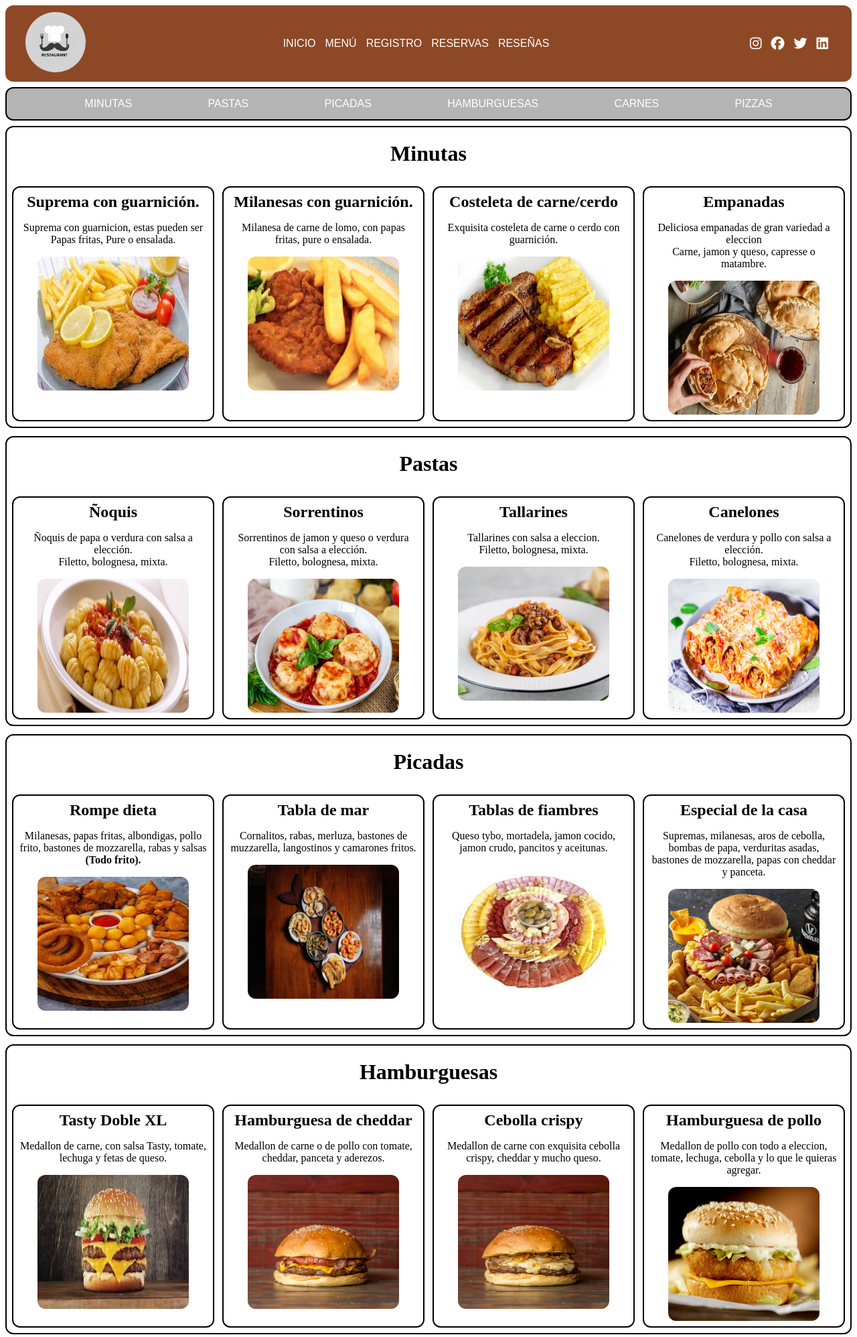
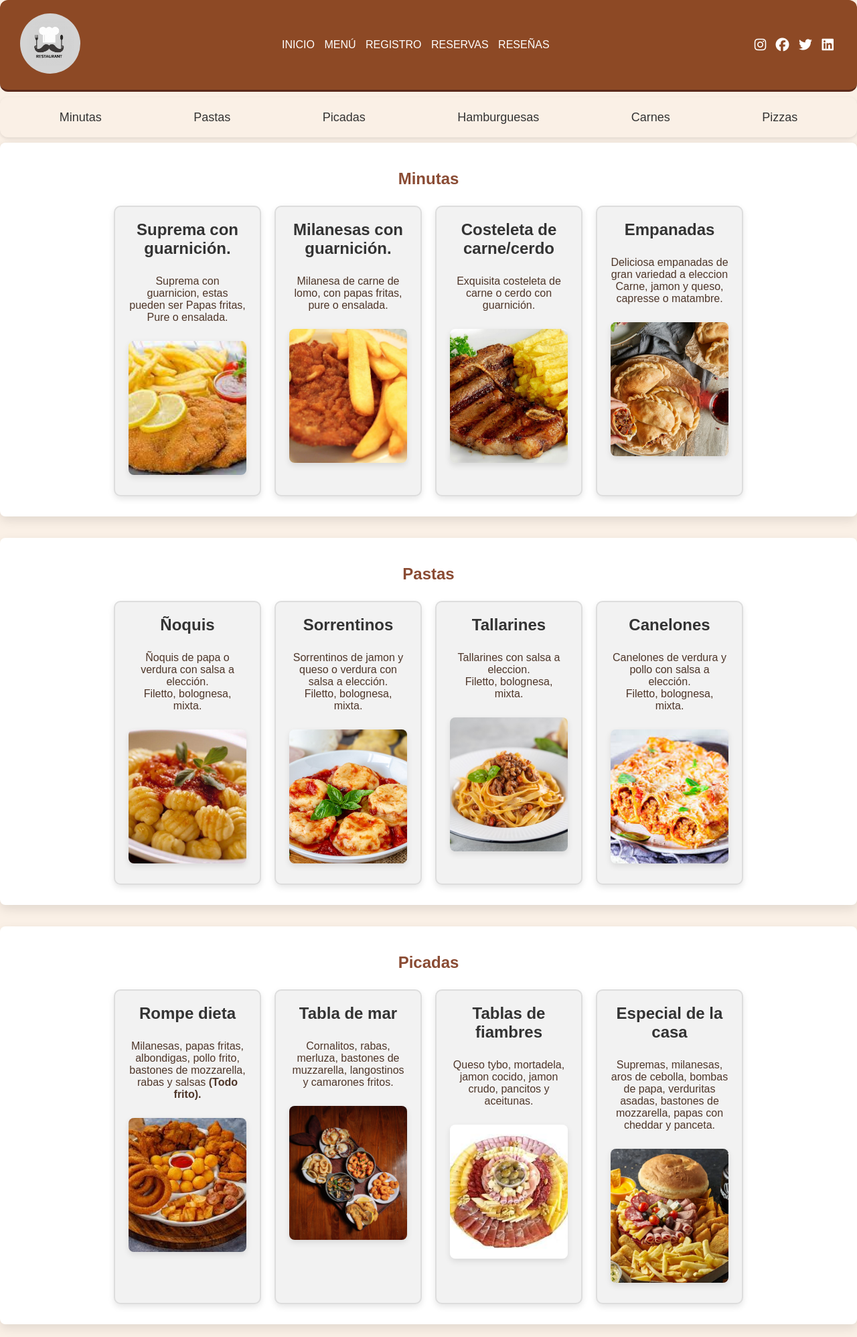
Before and after one commit to manuceballos3/Proyecto-FinalProg-II-Manuel-Ceballos-Joaquin-Garcia-de-la-Vega-Milagro-Lardone, a Flask app: page /menu in a window 1280 px wide. Shown: the top 1996 px of the page at 67% size. Run offline with Flask 3, Linux system fonts and the light colour scheme; some libraries are stand-ins or nearby versions.

Commit message:
update
ajuste de css

```diff
--- a/static/styles/style.css
+++ b/static/styles/style.css
@@ -4,16 +4,41 @@
 
 }
 
+body {
+    font-family: 'Arial', sans-serif;
+    background-color: #faf0e6;
+    color: #4e3629;
+    margin: 0;
+    padding: 0;
+}
+
+h1, h2 {
+    font-family: 'Arial', sans-serif;
+    color: #333;
+}
+
+h1 {
+    margin-top: 20px;
+    font-size: 24px;
+}
+
+h2 {
+    font-size: 18px;
+}
+
 /* section */
-#header{
+#header {
     background-color: #8d4925;
     height: auto;
     width: 100%;
     display: flex;
     justify-content: space-between;
     align-items: center;
-    padding: 10px 30px;
+    padding: 20px 30px;
+    border-bottom: 3px solid #5a2a1c;
 }
+
+
 
 /* SLIDESHOW */
 
@@ -82,58 +107,138 @@
     display: flex;
     gap: 12px;
     flex-direction: column;
+    box-shadow: 0 4px 12px rgba(0, 0, 0, 0.1);
+    border-radius: 12px;
 }
 
 .tarjeta-comidas{
-    border: solid 2px;
+    border: none;
+    border-radius: 8px;
+    background-color: #ffffff;
+    box-shadow: 0 6px 15px rgba(0, 0, 0, 0.1);
+    margin-bottom: 20px;
     display: flex;
     flex-direction: column;
     overflow: hidden;
+    padding: 20px;
+    transition: box-shadow 0.3s ease;
 }
 
 .tarjeta-comidas h1{
     text-align: center;
+    font-size: 24px;
+    color: #8a4b33;
+    margin-bottom: 16px;
+}
+
+
+.opcion_comida img {
+    width: 100%;
+    height: 200px;
+    object-fit: cover;
+    border-radius: 8px;
+    display: block;
+    margin-bottom: 10px;
+    box-shadow: 0 4px 10px rgba(0, 0, 0, 0.1);
 }
 
 .container_opcion_comida{
     display: flex;
-    gap: 12px;
-    padding: 8px;
+    flex-wrap: wrap;
+    gap: 20px;
+    padding: 10px;
+    justify-content: center;
 }
 
 .opcion_comida{
-    border: solid 2px;
+    border: solid 2px #ddd;
+    border-radius: 10px;
+    padding: 20px;
     height: auto;
-    width: 450px;
+    width: 220px;
     text-align: center;
     display: flex;
     align-items: center;
     flex-direction: column;
-    padding: 8px;
-    transition: all 0.3s;
+    transition: all 0.3s ease;
+    border-color: 0.3 ease;
+    gap: 10px;
+    background-color: #f2f2f2;
+    box-shadow: 0 4px 10px rgba(0, 0, 0, 0.1);
 }
 
 .opcion_comida:hover{
-    border: solid 2px orange;
+    border-color: #c57d56;
     cursor: pointer;
+    transform: translateY('5px');
+    box-shadow: 0 8px 20px rgba(0, 0, 0, 0.2);
 }
 
-img{
-    width: 80%;
-    height: 200px;
+
+@media (max-width: 768px) {
+    .opcion_comida {
+        width: 100%;
+    }
+
+    #filtro {
+        flex-direction: column;
+    }
 }
 
+
 #filtro{
-    height: 50px;
-    width: 1fr;
-    background-color: rgb(180, 180, 180);
-    padding: 8px;
+    height: 60px;
+    width: 100%;
+    /* background-color: #c57d56; */
+    padding: 10px 20px;
     margin: 8px 0px;
     display: flex;
-    justify-content: space-evenly;
+    justify-content: space-around;
     align-items: center;
-    border: solid 2px black;
+    border: none;
+    box-shadow: 0 2px 5px rgba(0, 0, 0, 0.1);
 }
+
+#filtro a {
+    font-size: 18px;
+    color: #333;
+    text-decoration: none;
+    padding: 10px 15px;
+    border-radius: 4px;
+    transition: background-color 0.3s;
+    transform: 0.3s;
+}
+
+#filtro a:hover {
+    background-color: #d67a34;
+    color: #fff;
+    transform: scale(1.1);
+}
+
+
+@media (max-width: 768px) {
+    #filtro {
+        flex-direction: column;
+        height: auto;
+        padding: 10px 0;
+    }
+
+    #filtro a {
+        width: 100%;
+        text-align: center;
+        padding: 14px 0;
+        margin: 5px 0;
+    }
+
+    #filtro a:hover {
+        background-color: #d67a34;
+        color: white;
+    }
+    .opcion_comida {
+        width: 100%;
+    }
+}
+
 
 /* formulario */
 
@@ -370,7 +475,7 @@ img{
     justify-content: center;
     align-items: center;
     min-height: 100vh;
-    background-color: #f2f2f2; /* Fondo para un mejor contraste */
+    background-image: url(/static/image/rest4.jpg); /* Fondo para un mejor contraste */
 }
 
 .container {
@@ -430,7 +535,7 @@ textarea {
 }
 
 button {
-    background-color: #007BFF;
+    background-color: #8d4925;
     color: white;
     padding: 10px 20px;
     border: none;
--- a/templates/menu.html
+++ b/templates/menu.html
@@ -15,35 +15,35 @@
 <!-- HEADER -->
 <div id="header">
     <div>
-    <a href="index.html"><img id="logo" src="../static/image/LogoRestaurant.jpeg" alt="LogoRestaurant" >
-    </a>
+        <a href="index.html"><img id="logo" src="../static/image/LogoRestaurant.jpeg" alt="LogoRestaurant"></a>
     </div>
 
     <div class="enlaces">
-    <a id="link" href="index.html">Inicio</a>
-    <a id="link" href="menu.html">Menú</a>
-    <a id="link" href="registro.html">Registro</a>
-    <a id="link" href="reservas.html">Reservas</a>
-    <a id="link" href="reseñas.html">Reseñas</a>
+        <a id="link" href="index.html">Inicio</a>
+        <a id="link" href="menu.html">Menú</a>
+        <a id="link" href="registro.html">Registro</a>
+        <a id="link" href="reservas.html">Reservas</a>
+        <a id="link" href="reseñas.html">Reseñas</a>
     </div>
 
     <div>
-        <a href="www.instagram.com" target="_blank"><i class="iconos fa-brands fa-instagram"></i></a>
-        <a href="www.facebook.com" target="_blank"><i class="iconos fa-brands fa-facebook"></i></a>
-        <a href="www.twitter.com" target="_blank"><i class="iconos fa-brands fa-twitter"></i></a>
-        <a href="www.linkedin.com" target="_blank"><i class="iconos fa-brands fa-linkedin"></i></a>
+        <a href="https://www.instagram.com" target="_blank"><i class="iconos fa-brands fa-instagram"></i></a>
+        <a href="https://www.facebook.com" target="_blank"><i class="iconos fa-brands fa-facebook"></i></a>
+        <a href="https://www.twitter.com" target="_blank"><i class="iconos fa-brands fa-twitter"></i></a>
+        <a href="https://www.linkedin.com" target="_blank"><i class="iconos fa-brands fa-linkedin"></i></a>
     </div>
 </div>
 
+
 <!-- MENÚ FILTRO -->
 <div id="filtro" id="link">
+    <a href="#minutas" class="link">Minutas</a>
+    <a href="#pastas" class="link">Pastas</a>
+    <a href="#picadas-container" class="link">Picadas</a>
+    <a href="#Hamburguesas-container" class="link">Hamburguesas</a>
+    <a href="#Carnes/cortes-container" class="link">Carnes</a>
+    <a href="#Pizzas-container" class="link">Pizzas</a>
 
-    <a href="#minutas" id="link">Minutas</a>
-    <a href="#pastas" id="link">Pastas</a>
-    <a href="#picadas-container" id="link">Picadas</a>
-    <a href="#Hamburguesas-container" id="link">Hamburguesas</a>
-    <a href="#Carnes/cortes-container" id="link">Carnes</a>
-    <a href="#Pizzas-container" id="link">Pizzas</a>
 </div>
 
 <!-- MENÚ -->
@@ -258,8 +258,6 @@
         </div>
     </div>
 
-
-    <script src='main.js'></script>
 </div>
 
 <!-- FOOTER -->
```
Also changed, not shown: templates/index.html (+7 -6 lines), templates/registro.html (+6 -7 lines), templates/reservas.html (+9 -10 lines), templates/reseñas.html (+10 -12 lines), 1 other file.
